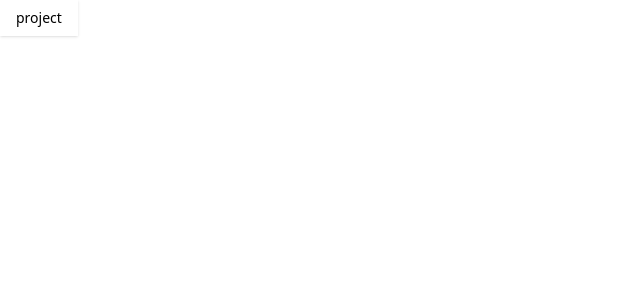
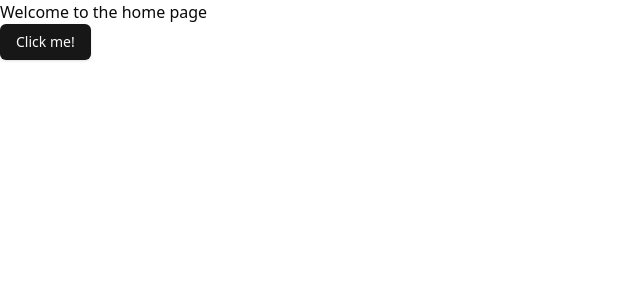
Before and after one commit to prem528/ai-short-video-generator-II, a Next.js app: page / in a window 1280 px wide. Shown: the top 300 px of the page, without its empty margins (0-640 px from the left). Built offline with nearby package versions, Linux system fonts and the light colour scheme.

Commit message:
Fixed issues in UI

```diff
--- a/app/(auth)/app/sign-in/[[...sign-in]]/page.jsx
+++ /dev/null
@@ -1,5 +0,0 @@
-import { SignIn } from "@clerk/nextjs";
-
-export default function Page() {
-  return <SignIn />;
-}
--- a/app/(auth)/app/sign-up/[[...sign-up]]/page.jsx
+++ /dev/null
@@ -1,5 +0,0 @@
-import { SignUp } from "@clerk/nextjs";
-
-export default function Page() {
-  return <SignUp />;
-}
--- a/app/(auth)/sign-in/[[...sign-in]]/page.jsx
+++ b/app/(auth)/sign-in/[[...sign-in]]/page.jsx
@@ -1,5 +1,11 @@
-import { SignIn } from '@clerk/nextjs'
+import { SignIn } from "@clerk/nextjs";
 
 export default function Page() {
-  return <SignIn />
+  return (
+    <div>
+      <div className="flex justify-center items-center h-screen">
+        <SignIn />
+      </div>
+    </div>
+  );
 }
--- a/app/(auth)/sign-up/[[...sign-up]]/page.jsx
+++ b/app/(auth)/sign-up/[[...sign-up]]/page.jsx
@@ -1,5 +1,5 @@
-import { SignUp } from '@clerk/nextjs'
+import { SignUp } from "@clerk/nextjs";
 
 export default function Page() {
-  return <SignUp />
+  return <SignUp />;
 }
--- a/app/globals.css
+++ b/app/globals.css
@@ -1,3 +1,66 @@
 @tailwind base;
 @tailwind components;
 @tailwind utilities;
+@layer base {
+  :root {
+    --background: 0 0% 100%;
+    --foreground: 0 0% 3.9%;
+    --card: 0 0% 100%;
+    --card-foreground: 0 0% 3.9%;
+    --popover: 0 0% 100%;
+    --popover-foreground: 0 0% 3.9%;
+    --primary: 0 0% 9%;
+    --primary-foreground: 0 0% 98%;
+    --secondary: 0 0% 96.1%;
+    --secondary-foreground: 0 0% 9%;
+    --muted: 0 0% 96.1%;
+    --muted-foreground: 0 0% 45.1%;
+    --accent: 0 0% 96.1%;
+    --accent-foreground: 0 0% 9%;
+    --destructive: 0 84.2% 60.2%;
+    --destructive-foreground: 0 0% 98%;
+    --border: 0 0% 89.8%;
+    --input: 0 0% 89.8%;
+    --ring: 0 0% 3.9%;
+    --chart-1: 12 76% 61%;
+    --chart-2: 173 58% 39%;
+    --chart-3: 197 37% 24%;
+    --chart-4: 43 74% 66%;
+    --chart-5: 27 87% 67%;
+    --radius: 0.5rem
+  }
+  .dark {
+    --background: 0 0% 3.9%;
+    --foreground: 0 0% 98%;
+    --card: 0 0% 3.9%;
+    --card-foreground: 0 0% 98%;
+    --popover: 0 0% 3.9%;
+    --popover-foreground: 0 0% 98%;
+    --primary: 0 0% 98%;
+    --primary-foreground: 0 0% 9%;
+    --secondary: 0 0% 14.9%;
+    --secondary-foreground: 0 0% 98%;
+    --muted: 0 0% 14.9%;
+    --muted-foreground: 0 0% 63.9%;
+    --accent: 0 0% 14.9%;
+    --accent-foreground: 0 0% 98%;
+    --destructive: 0 62.8% 30.6%;
+    --destructive-foreground: 0 0% 98%;
+    --border: 0 0% 14.9%;
+    --input: 0 0% 14.9%;
+    --ring: 0 0% 83.1%;
+    --chart-1: 220 70% 50%;
+    --chart-2: 160 60% 45%;
+    --chart-3: 30 80% 55%;
+    --chart-4: 280 65% 60%;
+    --chart-5: 340 75% 55%
+  }
+}
+@layer base {
+  * {
+    @apply border-border;
+  }
+  body {
+    @apply bg-background text-foreground;
+  }
+}
--- a/app/page.js
+++ b/app/page.js
@@ -1,11 +1,13 @@
 import { Button } from "@/components/ui/button";
-
-
+import { UserButton } from "@clerk/nextjs";
 
 export default function Home() {
   return (
     <div>
-      <Button>project</Button>
+      <h1>Welcome to the home page</h1>
+      <Button>Click me!</Button>
+
+      <UserButton />
     </div>
-  )
+  );
 }
```
Also changed, not shown: tsconfig.json (deleted, +0 -35 lines).
